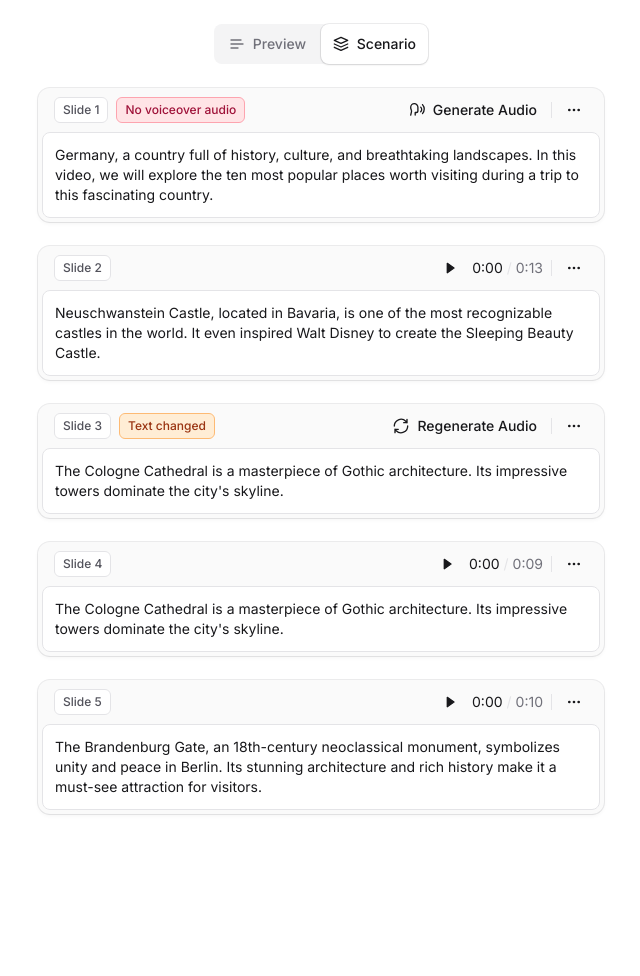
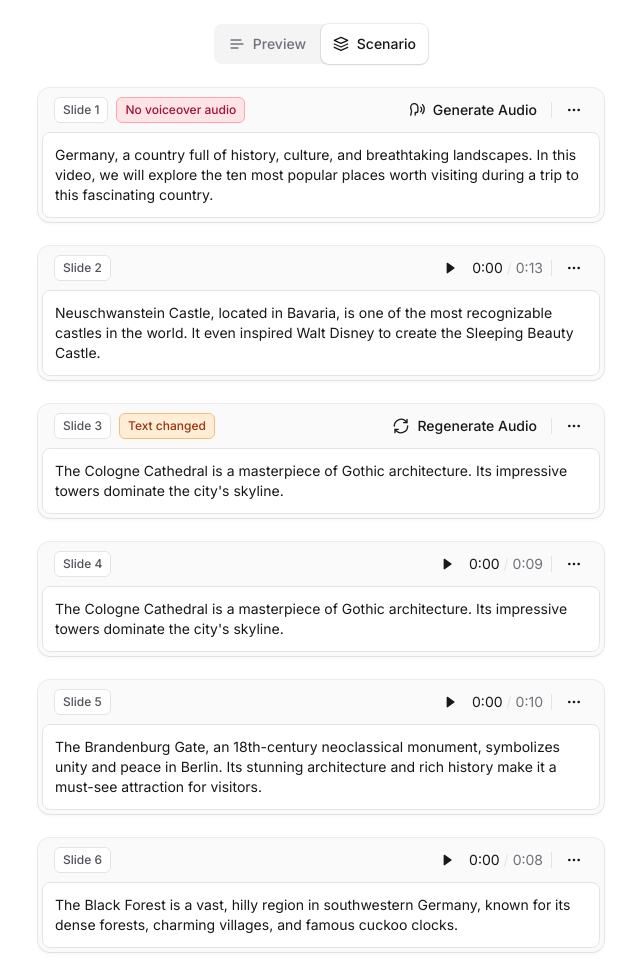
Before and after one commit to stahusta/tts-prototype, a website: page index.html in a window 1280 px wide. Shown: the whole page, without its empty margins (319-959 px from the left). Before the commit the page ends 838 px from the top, so only its background shows below. Drawn offline with Linux system fonts and the light colour scheme.

Commit message:
Add missing Slide 6 to match Figma design (6 slides total)
Co-Authored-By: Claude Opus 4.6 <noreply@anthropic.com>

```diff
--- a/index.html
+++ b/index.html
@@ -152,6 +152,32 @@
       </div>
     </div>
 
+    <!-- Slide 6: Has audio -->
+    <div class="slide-card" data-slide="6" data-state="has-audio">
+      <div class="slide-top">
+        <div class="slide-badges">
+          <span class="badge badge-white">Slide 6</span>
+        </div>
+        <div class="slide-actions">
+          <button class="btn-icon btn-play">
+            <svg viewBox="0 0 16 16"><path d="M5.3 3.3l6.7 4.7-6.7 4.7V3.3z" fill="currentColor" stroke="currentColor" stroke-width="1.33" stroke-linecap="round" stroke-linejoin="round"/></svg>
+          </button>
+          <div class="slide-time">
+            <span class="time-current">0:00</span>
+            <span class="time-sep">/</span>
+            <span class="time-total">0:08</span>
+          </div>
+          <div class="separator-v"></div>
+          <button class="btn-icon">
+            <svg viewBox="0 0 16 16"><circle cx="8" cy="8" r="0.67" stroke="currentColor" stroke-width="1.33" fill="none"/><circle cx="12.67" cy="8" r="0.67" stroke="currentColor" stroke-width="1.33" fill="none"/><circle cx="3.33" cy="8" r="0.67" stroke="currentColor" stroke-width="1.33" fill="none"/></svg>
+          </button>
+        </div>
+      </div>
+      <div class="slide-body">
+        <div class="slide-te te" contenteditable="true" spellcheck="false">The Black Forest is a vast, hilly region in southwestern Germany, known for its dense forests, charming villages, and famous cuckoo clocks.</div>
+      </div>
+    </div>
+
   </div>
 </div>
 
```
